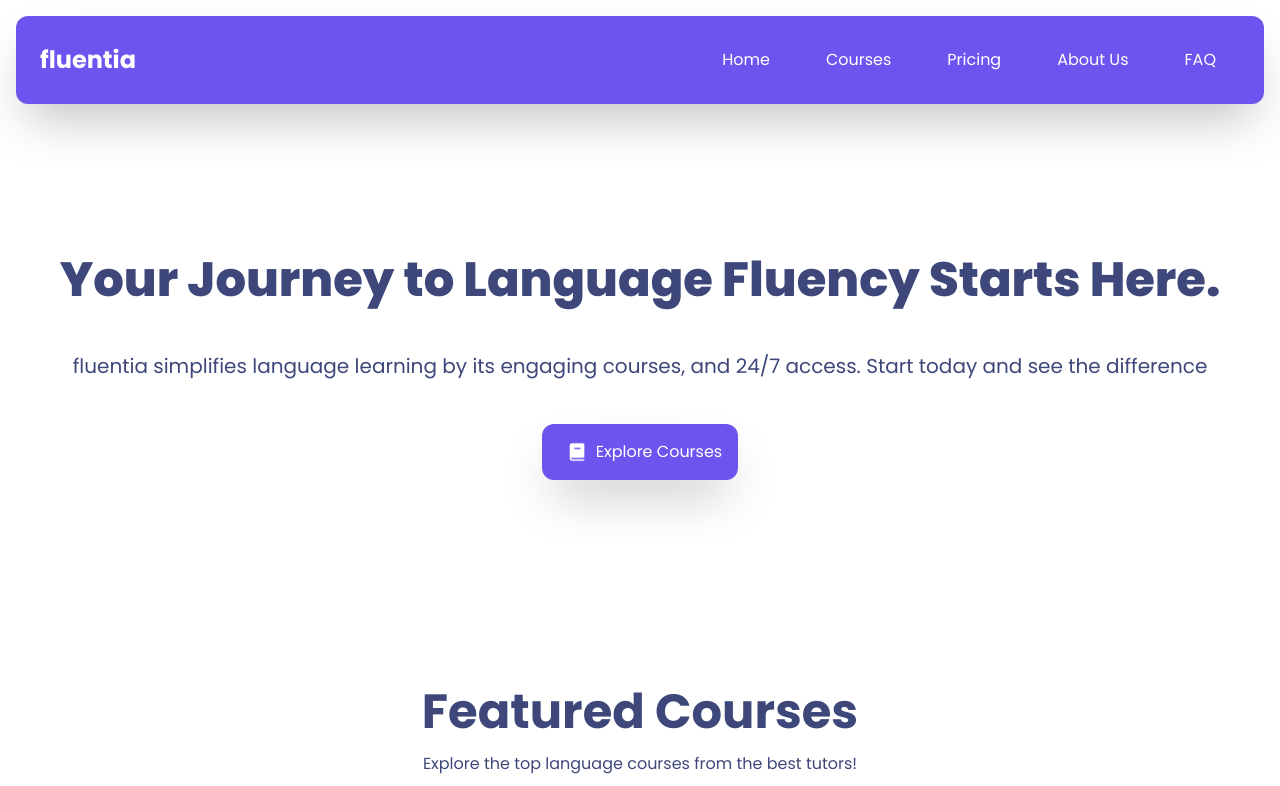
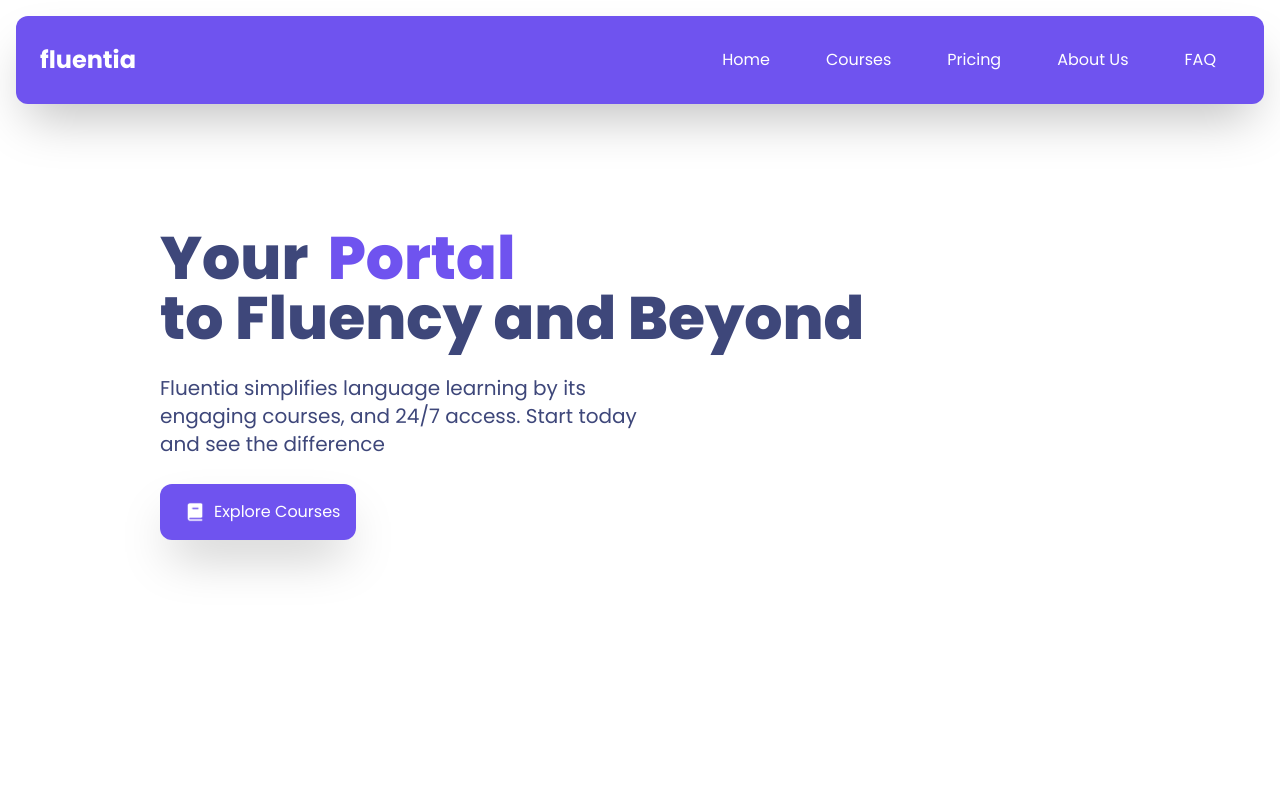
Before and after one commit to AffanImran1303/fluentia_languagelearningAppUI, a Next.js app: page / in a window 1280 px wide. Shown: the top 786 px of the page. Built offline with nearby package versions, Linux system fonts and the light colour scheme.

Commit message:
Added FlipWords UI functionality in Hero Section

```diff
--- a/src/components/HeroSection.tsx
+++ b/src/components/HeroSection.tsx
@@ -1,21 +1,46 @@
-import Link from 'next/link'
-import React from 'react'
-import Button from './Button'
+import Link from "next/link";
+import React from "react";
+import Button from "./Button";
+import { FlipWords } from "./ui/flip-words";
 
 const HeroSection = () => {
+  const words = ["Gateway", "Path", "Portal", "Bridge"];
   return (
-    <div id="home" className="h-[32rem] w-full md:h-[40rem] w-full rounded-md flex flex-col items-center justify-center relative overflow-hidden mx-auto py-10 md:py-0">
-      <div className="relative mt-24 grid grid-rows-3 gap-4 z-10 w-full text-center">
-        <h1 className='text-3xl poppins-extrabold md:text-5xl'>Your Journey to Language Fluency Starts Here.</h1>
-        <p className='text-sm mx-12 md:text-xl mt-4'>fluentia simplifies language learning by its engaging courses, and 24/7 access. Start today and see the difference</p>
-        <Link href="/" className="mt-2">
-        <Button type={'button'} title="Explore Courses" icon="/images/icons/book-icon.png"></Button>
-        </Link>
-      </div>
+    <div
+  id="home"
+  className="h-[32rem] w-full md:h-[40rem] w-full rounded-md flex flex-col items-center justify-center relative overflow-hidden mx-auto py-10 md:py-0 p-40 mt-24"
+>
+  <div className="grid grid-rows-3 gap-y-2 w-full">
+    <div className="">
+    <h1 className="text-3xl poppins-extrabold text-center md:text-6xl md:text-left">
+      Your <FlipWords words={words} /> <br /> to Fluency and Beyond
+    </h1>
+    </div>
+    <div className="place-self-center pr-[480px]">
+    <p className="text-sm md:text-xl text-center md:text-left">
+      Fluentia simplifies language learning by its engaging courses, and
+      24/7 access. Start today and see the difference
+    </p>
+    </div>
+    <div className="">
+    <Link href="/" className="md:justify-start">
+      <Button
+        type={"button"}
+        title="Explore Courses"
+        icon="/images/icons/book-icon.png"
+      ></Button>
+    </Link>
+    </div>
+    {/* <h1 className="text-3xl poppins-extrabold text-center md:text-6xl md:text-left">
+      Your <FlipWords words={words} /> <br /> to Fluency and Beyond
+    </h1>
+    <p className="text-sm md:text-xl text-center md:text-left">
+      Fluentia simplifies language learning by its engaging courses, and
+      24/7 access. Start today and see the difference
+    </p> */}
+  </div>
+</div>
+  );
+};
 
-
-    </div>
-  )
-}
-
-export default HeroSection
+export default HeroSection;
--- /dev/null
+++ b/src/components/ui/flip-words.tsx
@@ -0,0 +1,98 @@
+"use client";
+import React, { useCallback, useEffect, useRef, useState } from "react";
+import { AnimatePresence, motion, LayoutGroup } from "framer-motion";
+import { cn } from "@/utils/cn";
+
+export const FlipWords = ({
+  words,
+  duration = 2000,
+  className,
+}: {
+  words: string[];
+  duration?: number;
+  className?: string;
+}) => {
+  const [currentWord, setCurrentWord] = useState(words[0]);
+  const [isAnimating, setIsAnimating] = useState<boolean>(false);
+
+  // thanks for the fix Julian - https://github.com/Julian-AT
+  const startAnimation = useCallback(() => {
+    const word = words[words.indexOf(currentWord) + 1] || words[0];
+    setCurrentWord(word);
+    setIsAnimating(true);
+  }, [currentWord, words]);
+
+  useEffect(() => {
+    if (!isAnimating)
+      setTimeout(() => {
+        startAnimation();
+      }, duration);
+  }, [isAnimating, duration, startAnimation]);
+
+  return (
+    <AnimatePresence
+      onExitComplete={() => {
+        setIsAnimating(false);
+      }}
+    >
+      <motion.div
+        initial={{
+          opacity: 0,
+          y: 10,
+        }}
+        animate={{
+          opacity: 1,
+          y: 0,
+        }}
+        transition={{
+          type: "spring",
+          stiffness: 100,
+          damping: 10,
+        }}
+        exit={{
+          opacity: 0,
+          y: -40,
+          x: 40,
+          filter: "blur(2px)",
+          scale: 2,
+          position: "absolute",
+        }}
+        className={cn(
+          "z-10 inline-block relative text-left text-[#6f53ef] dark:text-neutral-100 px-2",
+          className
+        )}
+        key={currentWord}
+      >
+        {/* edit suggested by Sajal: https://x.com/DewanganSajal */}
+        {currentWord.split(" ").map((word, wordIndex) => (
+          <motion.span
+            key={word + wordIndex}
+            initial={{ opacity: 0, y: 10, filter: "blur(8px)" }}
+            animate={{ opacity: 1, y: 0, filter: "blur(0px)" }}
+            transition={{
+              delay: wordIndex * 0.3,
+              duration: 0.3,
+            }}
+            className="inline-block whitespace-nowrap"
+          >
+            {word.split("").map((letter, letterIndex) => (
+              <motion.span
+                key={word + letterIndex}
+                initial={{ opacity: 0, y: 10, filter: "blur(8px)" }}
+                animate={{ opacity: 1, y: 0, filter: "blur(0px)" }}
+                transition={{
+                  delay: wordIndex * 0.3 + letterIndex * 0.05,
+                  duration: 0.2,
+                }}
+                className="inline-block"
+              >
+                {letter}
+              </motion.span>
+            ))}
+            <span className="inline-block">&nbsp;</span>
+          </motion.span>
+        ))}
+      </motion.div>
+    </AnimatePresence>
+  );
+};
```
